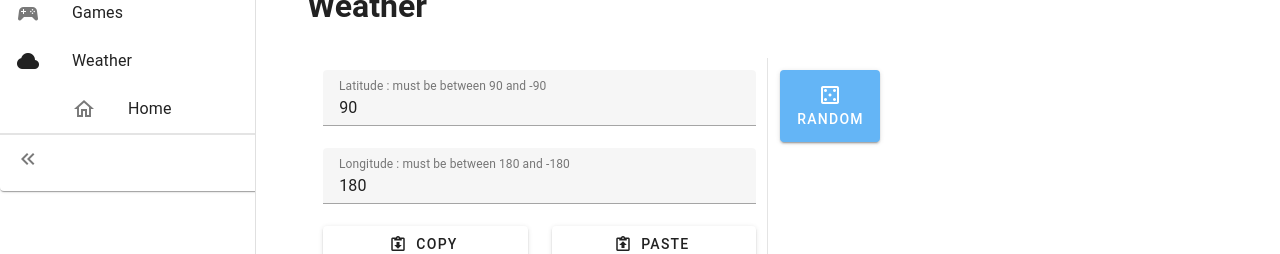
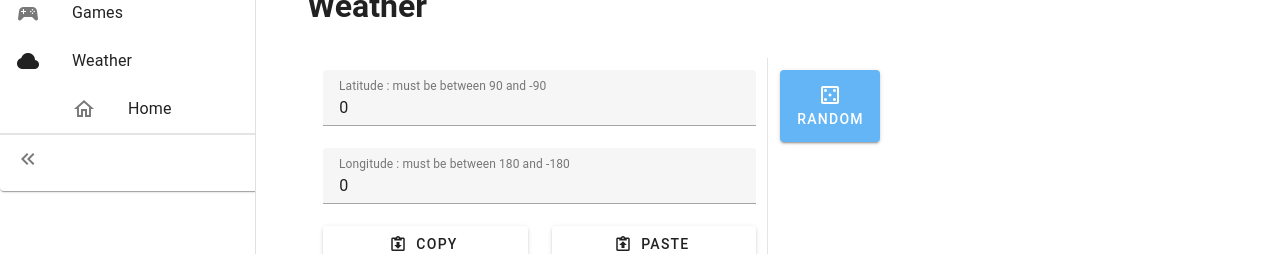
Before and after one commit to ThibaultNG/proto-vue, a Vue app: page /weather/home in a window 1280 px wide. Shown: the part 132-386 px from the top of the page. Built offline with nearby package versions, Linux system fonts and the light colour scheme; no server answers.

Commit message:
module meteo : fix bug from commit implementing restriction for latitude and longitude

```diff
--- a/src/modules/weather/component/home/WeatherInputValues.vue
+++ b/src/modules/weather/component/home/WeatherInputValues.vue
@@ -3,16 +3,16 @@
 		:label="'Latitude : must be between ' + MAX_LATITUDE + ' and ' + MIN_LATITUDE"
 		v-model="weatherStore.latitude"
 		type="number"
-		max="90"
-		min="-90"
+		:max="MAX_LATITUDE"
+		:min="MIN_LATITUDE"
 		step="1"
 	></v-text-field>
 	<v-text-field
 		:label="'Longitude : must be between ' + MAX_LONGITUDE + ' and ' + MIN_LONGITUDE"
 		v-model="weatherStore.longitude"
 		type="number"
-		max="180"
-		min="180"
+		:max="MAX_LONGITUDE"
+		:min="MIN_LONGITUDE"
 		step="1"
 	></v-text-field>
 	<v-row>
@@ -55,7 +55,6 @@
 		}
 	});
 }
-function pasteCoordinatesByClick(event: any): void {}
 
 function copyCoordinates(): void {
 	navigator.clipboard.writeText(weatherStore.latitude + ", " + weatherStore.longitude);
--- a/src/modules/weather/component/home/WeatherDataDisplay.vue
+++ b/src/modules/weather/component/home/data/WeatherDataDisplay.vue
@@ -2,13 +2,13 @@
 	<ul>
 		<template v-if="weatherStore.data != undefined && weatherStore.data != null">
 			<WeatherDataDisplayValueIcon
-				v-if="weatherStore.data.current_weather.is_day"
+				v-if="weatherStore.data?.current_weather.is_day"
 				icon="mdi-weather-sunny"
 				value="day time"
 				unit=""
 			></WeatherDataDisplayValueIcon>
 			<WeatherDataDisplayValueIcon
-				v-else-if="!weatherStore.data.current_weather.is_day"
+				v-else-if="!weatherStore.data?.current_weather.is_day"
 				icon="mdi-weather-night"
 				value="night time"
 				unit=""
@@ -16,19 +16,19 @@
 			<br />
 			<WeatherDataDisplayValueIcon
 				icon="mdi-clock-time-one-outline"
-				:value="weatherStore.data.current_weather.time"
+				:value="weatherStore.data?.current_weather.time"
 				unit=""
 			></WeatherDataDisplayValueIcon>
 			<br />
 			<WeatherDataDisplayValueIcon
 				icon="mdi-sun-thermometer-outline"
-				:value="weatherStore.data.current_weather.temperature"
+				:value="weatherStore.data?.current_weather.temperature"
 				unit="°C"
 			></WeatherDataDisplayValueIcon>
 			<br />
 			<WeatherDataDisplayValueIcon
 				icon="mdi-weather-windy"
-				:value="weatherStore.data.current_weather.windspeed"
+				:value="weatherStore.data?.current_weather.windspeed"
 				unit="km/h"
 			></WeatherDataDisplayValueIcon>
 			<br />
@@ -37,8 +37,8 @@
 </template>
 
 <script lang="ts" setup>
-import WeatherDataDisplayValueIcon from "../home/WeatherDataDisplayValueIcon.vue";
-import { useWeatherStore } from "../../store/weatherStore";
+import WeatherDataDisplayValueIcon from "./WeatherDataDisplayValueIcon.vue";
+import { useWeatherStore } from "../../../store/weatherStore";
 
 const weatherStore = useWeatherStore();
 </script>
--- a/src/modules/weather/component/home/WeatherDataDisplayValueIcon.vue
+++ b/src/modules/weather/component/home/data/WeatherDataDisplayValueIcon.vue
@@ -5,12 +5,6 @@
 </template>
 
 <script lang="ts" setup>
-//const props = defineProps(["icon", "value", "unit"]);
-// const props = defineProps<{
-// 	icon: string,
-// 	value: string,
-// 	unit: string
-// }>()
 const props = defineProps({
 	icon: {
 		type: String,
--- a/src/modules/weather/store/weatherStore.ts
+++ b/src/modules/weather/store/weatherStore.ts
@@ -1,25 +1,26 @@
 import { defineStore } from "pinia";
-import { ref, watchEffect, type Ref } from "vue";
+import { ref, watchEffect, computed, type WritableComputedRef } from "vue";
 import { getInfoWeatherService } from "../service/weatherService";
 import type WeatherData from "../models/WeatherData";
 
 export const useWeatherStore = defineStore("weatherStore", () => {
-	const latitude = ref<Number>(0);
-	const longitude = ref<Number>(0);
+	const latitude = ref<number>(0);
+	const longitude = ref<number>(0);
 	const data = ref<WeatherData>();
 
 	watchEffect(() => {
-		if (latitude.value ? latitude.value : 90 >= 90) {
+		if (latitude.value >= 90) {
 			latitude.value = 90;
-		} else if (latitude.value ? latitude.value : -90 <= -90) {
+		} else if (latitude.value <= -90) {
 			latitude.value = -90;
 		}
-		if (longitude.value ? longitude.value : 180 >= 180) {
+		if (longitude.value >= 180) {
 			longitude.value = 180;
-		} else if (longitude.value ? longitude.value : -180 <= -180) {
+		} else if (longitude.value <= -180) {
 			longitude.value = -180;
 		}
 	});
+
 	watchEffect(() => {
 		if (latitude.value != null && longitude.value != null) {
 			getInfoWeatherService(latitude.value, longitude.value).then((response) => {
--- a/src/modules/weather/views/WeatherHomeDisplay.vue
+++ b/src/modules/weather/views/WeatherHomeDisplay.vue
@@ -8,7 +8,7 @@
 			</v-col>
 			<v-divider vertical></v-divider>
 			<v-col>
-				<WeatherData :data="weatherStore.data"></WeatherData>
+				<WeatherData></WeatherData>
 				<WeatherRandomizer>Random</WeatherRandomizer>
 			</v-col>
 		</v-row>
@@ -16,13 +16,10 @@
 </template>
 
 <script setup lang="ts">
-import WeatherData from "../component/home/WeatherDataDisplay.vue";
+import WeatherData from "../component/home/data/WeatherDataDisplay.vue";
 import WeatherRandomizer from "../component/home/WeatherRandomizer.vue";
 import WeatherInputValues from "../component/home/WeatherInputValues.vue";
 import WeatherSeeOnGoogleMapButton from "../component/home/WeatherSeeGoogleMapButton.vue";
-import { useWeatherStore } from "../store/weatherStore";
-
-const weatherStore = useWeatherStore();
 </script>
 
 <style scoped></style>
```
Also changed, not shown: src/modules/weather/models/WeatherData.ts (+9 -7 lines).
